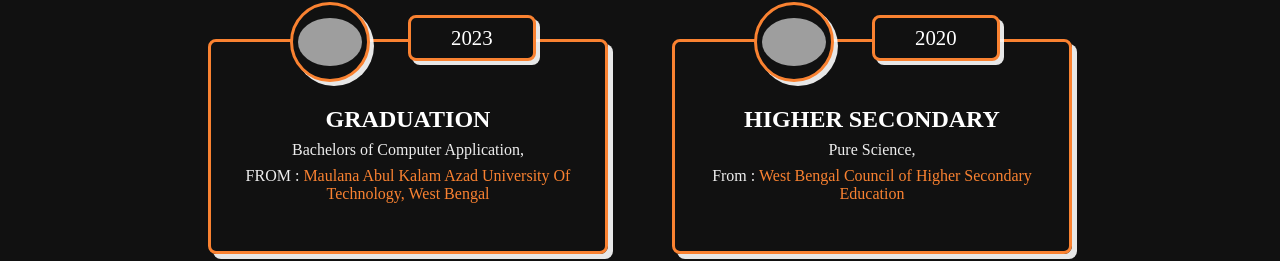
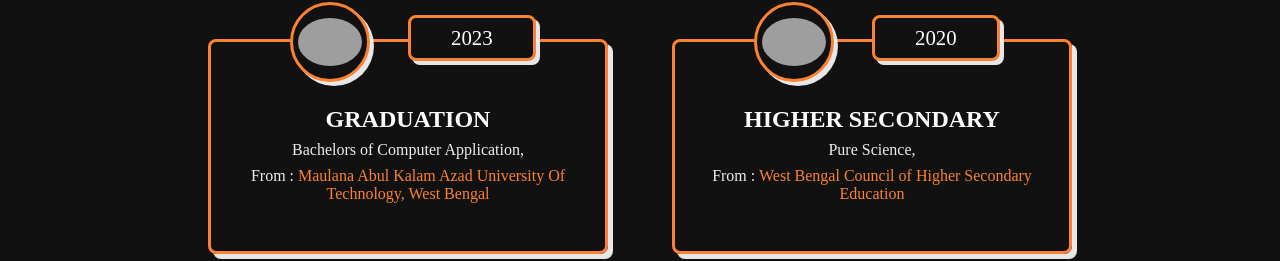
Before and after one commit to irahuldutta02/rahuldutta-portfolio, a React (Vite) app: page / in a window 1280 px wide. Shown: the part 2629-2890 px from the top of the page. Built offline with nearby package versions, Linux system fonts and the light colour scheme; grey boxes are pictures that could not be loaded; a web font is replaced by a local one.

Commit message:
fix: typo

```diff
--- a/src/portfolio/components/Background.jsx
+++ b/src/portfolio/components/Background.jsx
@@ -28,7 +28,7 @@
                 <h3>GRADUATION</h3>
                 <p>Bachelors of Computer Application,</p>
                 <p>
-                  FROM :{" "}
+                  From :{" "}
                   <a>
                     Maulana Abul Kalam Azad University Of Technology, West
                     Bengal
```
